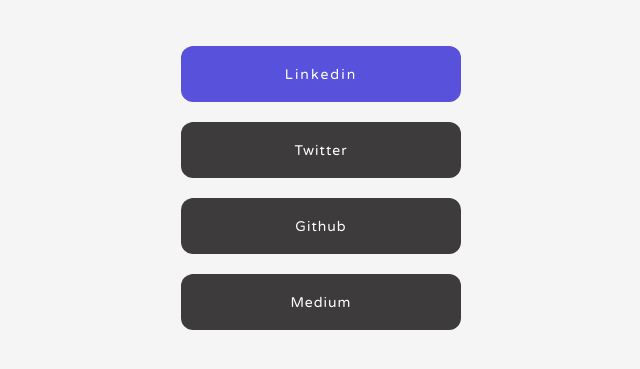
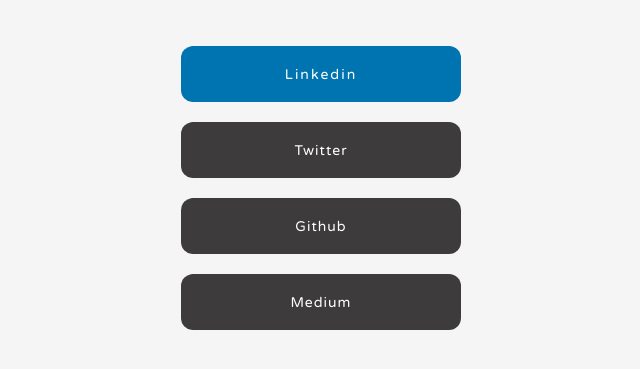
Before and after one commit to balramsinghindia/mvp-portfolio, a plain HTML site: page index.html in a window 1280 px wide. In both pictures the pointer is over the link "Linkedin". Shown: the part 305-674 px from the top of the page, without its empty margins (319-959 px from the left). Drawn offline with Linux system fonts and the light colour scheme.

Commit message:
Update style.css

```diff
--- a/css/style.css
+++ b/css/style.css
@@ -126,7 +126,7 @@ h3 {
 }
 
 .block.linkedin:hover {
-	background: #5851db;
+	background: #0073b1;
 	letter-spacing: 2px;
 	-webkit-transition: all .25s cubic-bezier(.08, .59, .29, .99);
 	transition: all .25s cubic-bezier(.08, .59, .29, .99);
```
